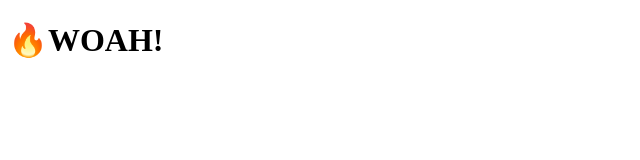
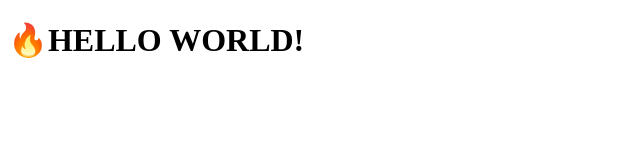
Before and after one commit to julichkaD/Mouse-move-shadow, a plain HTML site: page index.html in a window 1280 px wide. Shown: the whole page, without its empty margins (0-640 px from the left). Drawn offline with Linux system fonts and the light colour scheme.

Commit message:
Changed h1

```diff
--- a/index.html
+++ b/index.html
@@ -8,7 +8,7 @@
 </head>
 <body>
     <div class="hero">
-        <h1 contenteditable>🔥WOAH!</h1>
+        <h1 contenteditable>🔥HELLO WORLD!</h1>
     </div>
 <script src="script.js"></script>
 </body>
```
